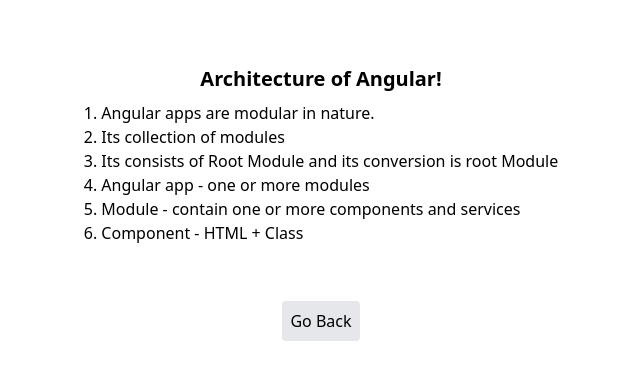
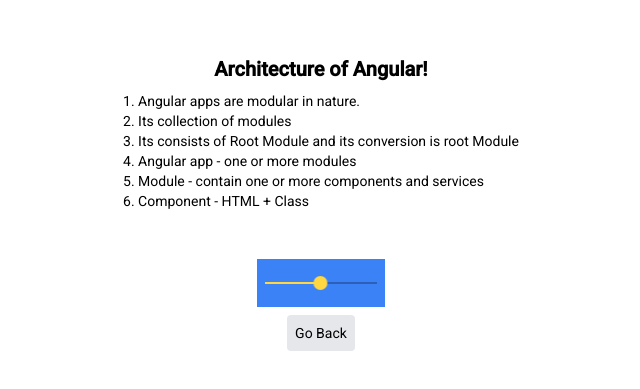
Before and after one commit to sana-taz/beginner-angular-setup, an Angular app: page /architecture in a window 1280 px wide. Shown: the part 193-582 px from the top of the page, without its empty margins (319-959 px from the left). Built offline with nearby package versions, Linux system fonts and the light colour scheme.

Commit message:
feat(angular): config angular material in the project

```diff
--- a/angular.json
+++ b/angular.json
@@ -30,6 +30,7 @@
               "src/assets"
             ],
             "styles": [
+              "./node_modules/@angular/material/prebuilt-themes/deeppurple-amber.css",
               "src/styles.css"
             ],
             "scripts": []
@@ -97,6 +98,7 @@
               "src/assets"
             ],
             "styles": [
+              "./node_modules/@angular/material/prebuilt-themes/deeppurple-amber.css",
               "src/styles.css"
             ],
             "scripts": []
--- a/package.json
+++ b/package.json
@@ -11,10 +11,12 @@
   "private": true,
   "dependencies": {
     "@angular/animations": "~13.0.0",
+    "@angular/cdk": "^13.1.0",
     "@angular/common": "~13.0.0",
     "@angular/compiler": "~13.0.0",
     "@angular/core": "~13.0.0",
     "@angular/forms": "~13.0.0",
+    "@angular/material": "^13.1.0",
     "@angular/platform-browser": "~13.0.0",
     "@angular/platform-browser-dynamic": "~13.0.0",
     "@angular/router": "~13.0.0",
--- a/src/app/app.module.ts
+++ b/src/app/app.module.ts
@@ -25,6 +25,9 @@
 import { FormComponent } from './form/form.component'
 import { ReactiveComponent } from './reactive/reactive.component';
 import { FormbuilderComponent } from './formbuilder/formbuilder.component';
+import { BrowserAnimationsModule } from '@angular/platform-browser/animations';
+import { MatSliderModule } from '@angular/material/slider';
+
 @NgModule({
   declarations: [
     AppComponent,
@@ -56,6 +59,8 @@
     FormsModule,
     ReactiveFormsModule,
     HttpClientModule,
+    MatSliderModule,
+    BrowserAnimationsModule,
   ],
   providers: [EmployeeService],
   bootstrap: [AppComponent]
--- a/src/app/architecture/architecture.component.html
+++ b/src/app/architecture/architecture.component.html
@@ -1,15 +1,28 @@
 <div class="flex w-full h-screen justify-center items-center">
   <div class="flex flex-col items-center">
     <div class="text-xl font-bold">Architecture of Angular!</div>
-<ul class="flex flex-col w-full justify-center list-inside list-decimal my-2 mb-12">
+    <ul
+      class="
+        flex flex-col
+        w-full
+        justify-center
+        list-inside list-decimal
+        my-2
+        mb-12
+      "
+    >
       <!-- <b class="text-center my-2 text-lg">Modules</b> -->
       <li>Angular apps are modular in nature.</li>
       <li>Its collection of modules</li>
       <li>Its consists of Root Module and its conversion is root Module</li>
       <li>Angular app - one or more modules</li>
       <li>Module - contain one or more components and services</li>
-<li>Component - HTML + Class</li></ul>
-<a class="bg-gray-200 p-2 m-2 hover:bg-blue-200 rounded" routerLink="/" >Go Back</a>
-    </div>
+      <li>Component - HTML + Class</li>
+    </ul>
+    <mat-slider class="bg-blue-500" min="1" max="100" step="1" value="50"></mat-slider>
+    <a class="bg-gray-200 p-2 m-2 hover:bg-blue-200 rounded" routerLink="/"
+      >Go Back</a
+    >
 
   </div>
+</div>
--- a/src/index.html
+++ b/src/index.html
@@ -7,8 +7,11 @@
   <meta name="viewport" content="width=device-width, initial-scale=1">
   <link rel="icon" type="image/x-icon" href="favicon.ico">
   <link rel="tailwind" type="css" href="https://cdnjs.cloudflare.com/ajax/libs/tailwindcss/2.2.19/tailwind.min.css">
+  <link rel="preconnect" href="https://fonts.gstatic.com">
+  <link href="https://fonts.googleapis.com/css2?family=Roboto:wght@300;400;500&display=swap" rel="stylesheet">
+  <link href="https://fonts.googleapis.com/icon?family=Material+Icons" rel="stylesheet">
 </head>
-<body>
+<body class="mat-typography">
   <app-root></app-root>
 </body>
 </html>
--- a/src/styles.css
+++ b/src/styles.css
@@ -2,3 +2,5 @@
 @import "tailwindcss/base";
 @import "tailwindcss/components";
 @import "tailwindcss/utilities";
+html, body { height: 100%; }
+body { margin: 0; font-family: Roboto, "Helvetica Neue", sans-serif; }
```
Also changed, not shown: 1 other file (tests, documents, lock files or other folders). Lines whose indentation alone changed are shown as unchanged.
